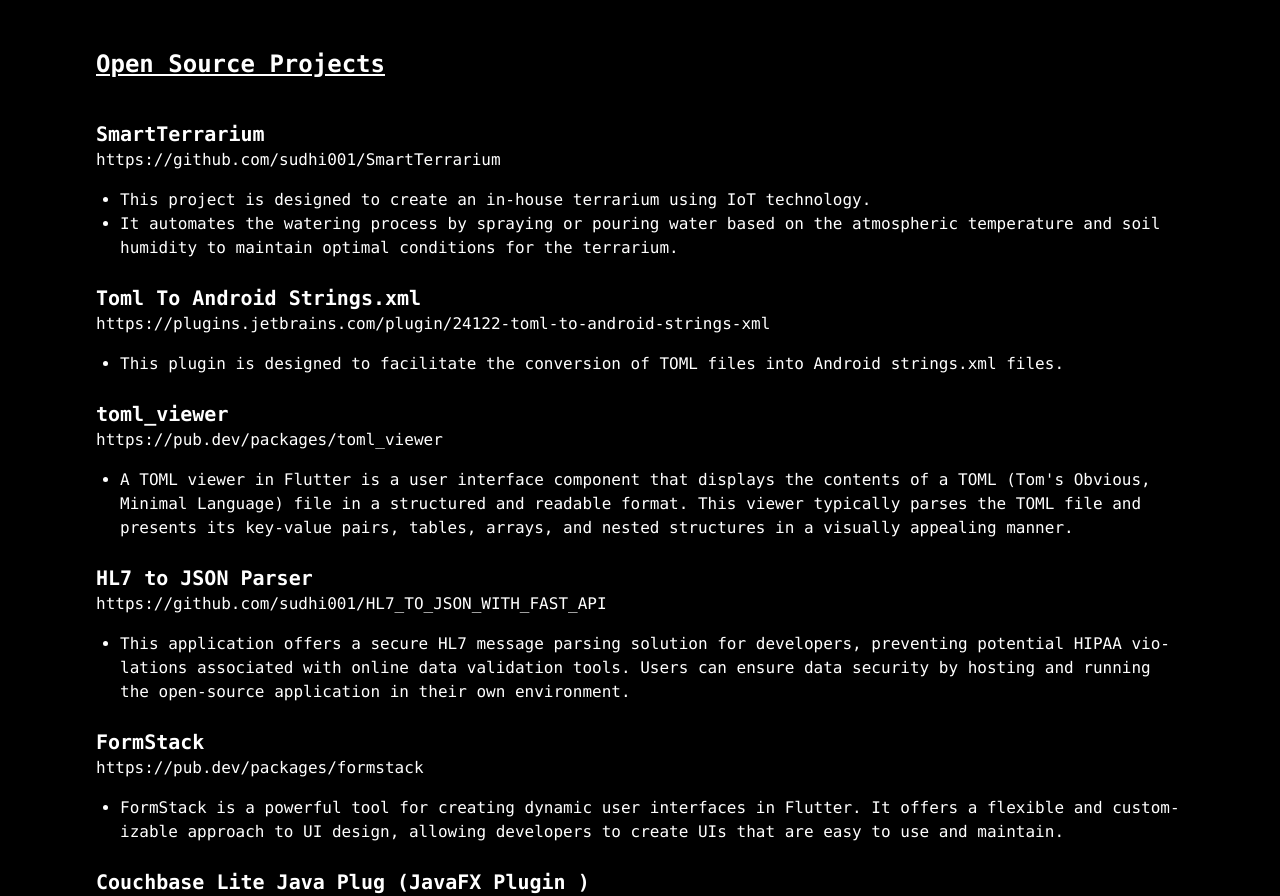
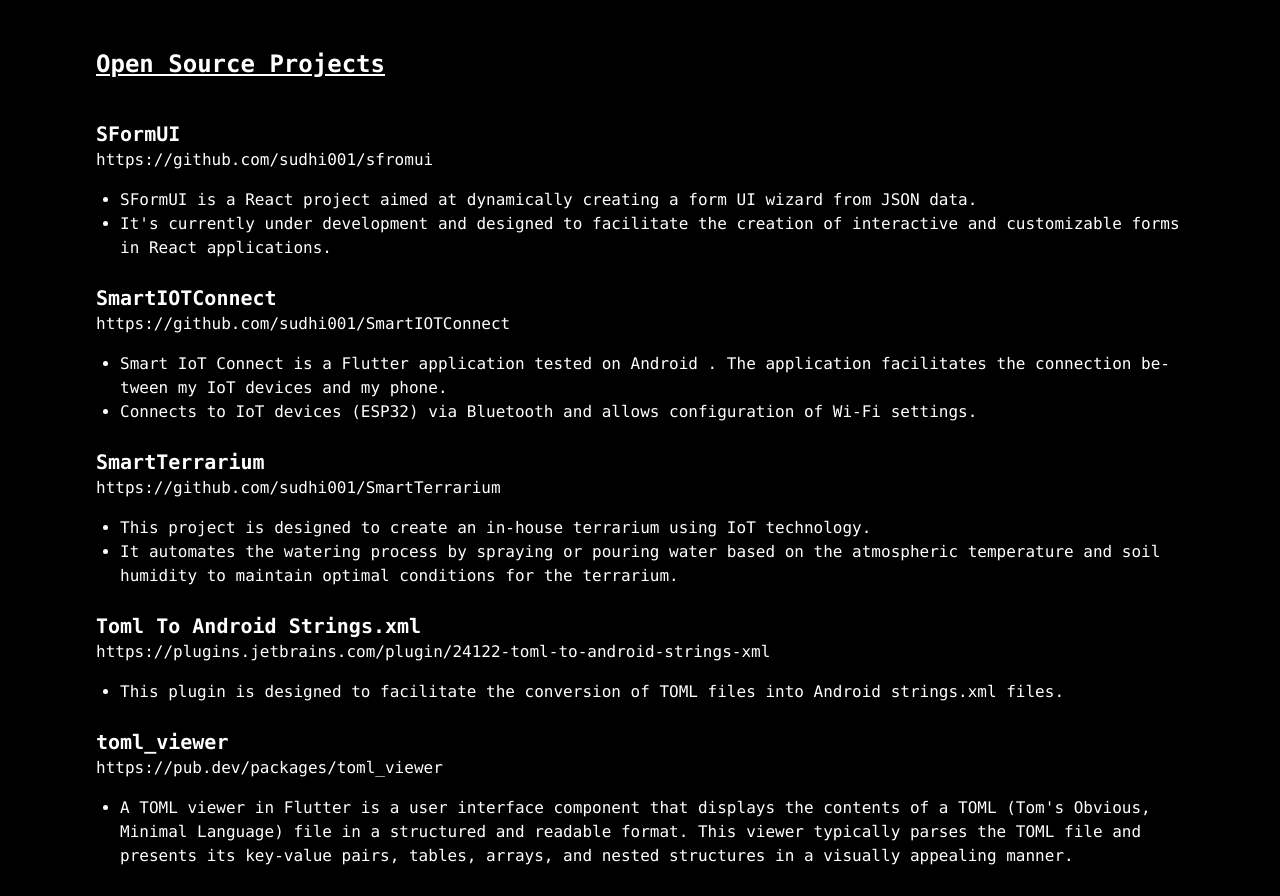
Before and after one commit to sudhi001/sudhi001.github.io, a Next.js app: page / in a window 1280 px wide. Shown: the part 1920-2816 px from the top of the page. Built offline with nearby package versions, Linux system fonts and the light colour scheme.

Commit message:
update projects

```diff
--- a/app/data.js
+++ b/app/data.js
@@ -113,6 +113,22 @@
     title:"Open Source Projects",
     data:[
       {
+        title:"SFormUI",
+        descriptions:[
+          "SFormUI is a React project aimed at dynamically creating a form UI wizard from JSON data.",
+           "It's currently under development and designed to facilitate the creation of interactive and customizable forms in React applications."
+        ],
+        href:"https://github.com/sudhi001/sfromui"
+      },
+      {
+        title:"SmartIOTConnect",
+        descriptions:[
+          "Smart IoT Connect is a Flutter application tested on Android . The application facilitates the connection between my IoT devices and my phone.",
+           "Connects to IoT devices (ESP32) via Bluetooth and allows configuration of Wi-Fi settings."
+        ],
+        href:"https://github.com/sudhi001/SmartIOTConnect"
+      },
+      {
         title:"SmartTerrarium",
         descriptions:[
           "This project is designed to create an in-house terrarium using IoT technology.",
```
